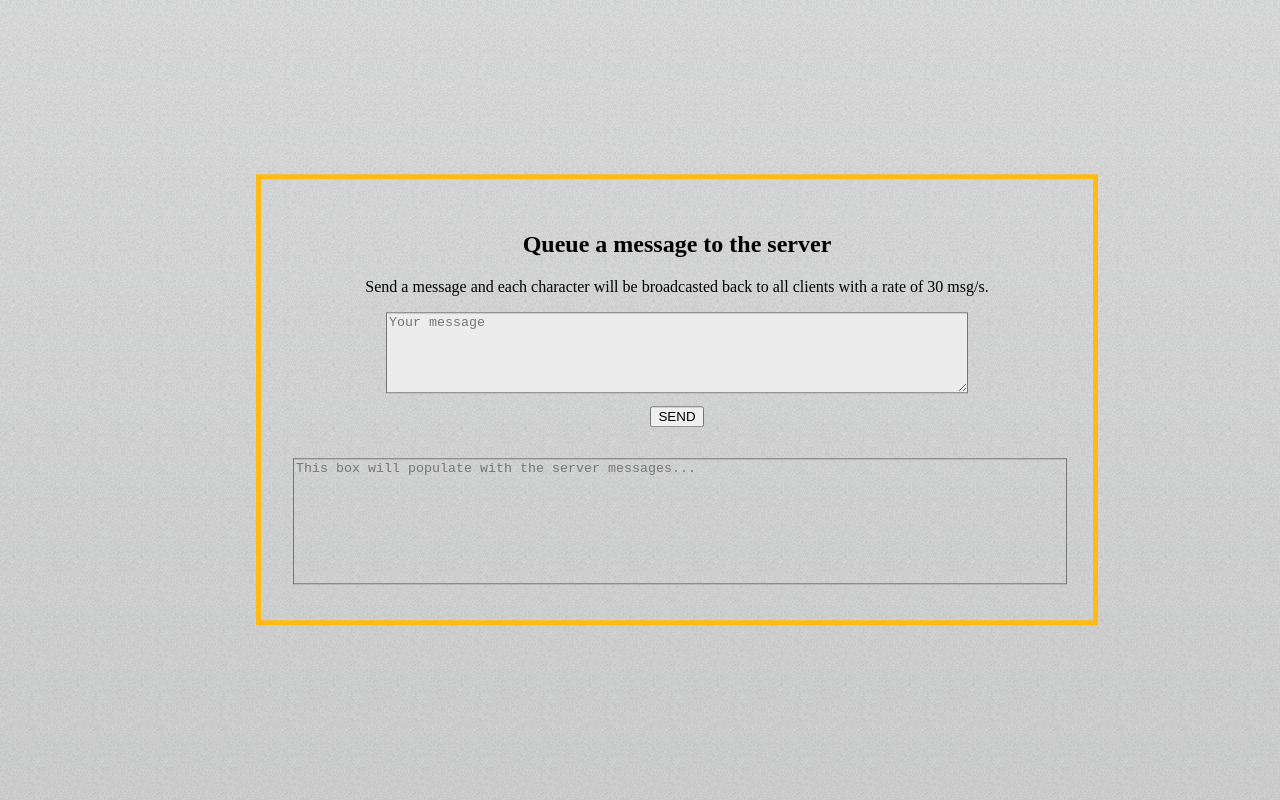
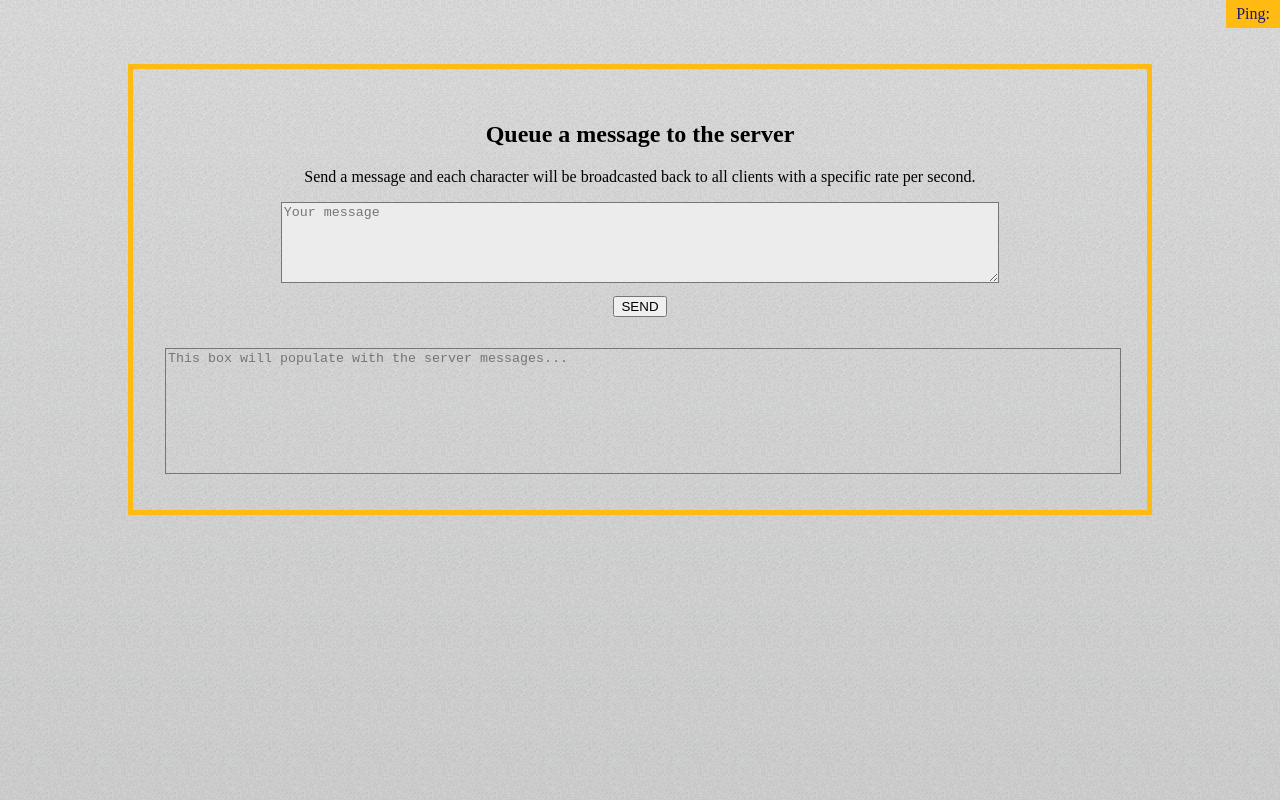
Before and after one commit to redar98/socketio-message-granulator, a website built with webpack: page src/client/html/index.html in a window 1280 px wide. Built offline with nearby package versions, Linux system fonts and the light colour scheme; no server answers.

Commit message:
add client ping counter

```diff
--- a/src/client/client.js
+++ b/src/client/client.js
@@ -6,25 +6,34 @@ const { MSG_TYPES } = require('../shared/constants');
 const serverUrl = 'http://192.168.1.180:3000'; // http(s) or wss server address
 const socket = io(serverUrl);
 
+const pingField = document.querySelector('#ping-counter>span');
 const messageSendButton = document.getElementById('send-button');
 const messageInput = document.getElementById('msg-input');
 const msgResponseBox = document.getElementById('msg-response-box');
 
+let pingRefreshTimer;
 let pingStartTime;
 
 socket.on(MSG_TYPES.CONNECT, onConnect);
 socket.on(MSG_TYPES.PONG, onPong);
 socket.on(MSG_TYPES.UPDATE, onUpdate);
+socket.on(MSG_TYPES.DISCONNECT, onDisconnect)
 messageSendButton.onclick = sendMessage;
 
 function onConnect() {
     console.log(`Client has connected with the server using id: ${socket.id}`);
-    ping();
+    pingRefreshTimer = setInterval(ping, 1_000);
+}
+
+function onDisconnect() {
+    console.log('Disconnected from the server.');
+    clearInterval(pingRefreshTimer);
+    setPingText('DISC');
 }
 
 function onPong() {
     let latency = Date.now() - pingStartTime;
-    console.log(`Round-Trip Time: ${latency} ms`);
+    setPingText(`${latency}ms`);
 }
 
 function onUpdate(charCodeArray) {
@@ -44,3 +53,7 @@ function ping() {
     pingStartTime = Date.now();
     socket.emit(MSG_TYPES.PING)
 }
+
+function setPingText(text) {
+    pingField.textContent = text;
+}
--- a/src/client/css/main.css
+++ b/src/client/css/main.css
@@ -3,21 +3,21 @@ html {
 }
 
 body {
-    height: inherit;
+    height: 100%;
     margin: 0;
 }
 
 #wrapper {
     margin: auto;
-    width: 60%;
+    width: 80%;
+    padding: 4em 2em;
+    min-width: 18em;
+    text-align: center;
+}
+
+#wrapper > header {
     border: 5px solid #FFBB11;
     padding: 2em;
-    min-width: 18em;
-    text-align: center;
-    position: absolute;
-    top: 50%;
-    left: 20%;
-    transform: translateY(-50%);
 }
 
 #wrapper button, #msg-input {
@@ -41,9 +41,19 @@ body {
 }
 
 #bg {
-    width: inherit;
-    height: inherit;
+    position: absolute;
+    width: 100%;
+    height: 100%;
     background-image: linear-gradient(to top, rgba(19, 21, 25, 0.2), rgba(19, 21, 25, 0.15)), url("../assets/overlay.png");
     background-size: auto, 256px 256px;
-    z-index: 2;
+    z-index: -2;
 }
+
+#ping-counter {
+    position:absolute;
+    top:0;
+    right:0;
+    padding: 5px 10px;
+    background: #FFBB11;
+    color: midnightblue;
+}
--- a/src/client/html/index.html
+++ b/src/client/html/index.html
@@ -12,10 +12,16 @@
 </head>
 
 <body>
+    <div id="ping-counter">
+        Ping: <span></span>
+    </div>
+
+    <div id="bg"></div>
+
     <div id="wrapper">
         <header>
             <h2>Queue a message to the server</h2>
-            <p>Send a message and each character will be broadcasted back to all clients with a rate of 30 msg/s.</p>
+            <p>Send a message and each character will be broadcasted back to all clients with a specific rate per second.</p>
             <div>
                 <textarea id="msg-input" rows="5" placeholder="Your message"></textarea>
                 <button id="send-button">SEND</button>
@@ -26,8 +32,6 @@
             </div>
         </header>
     </div>
-
-    <div id="bg"></div>
 </body>
 
 </html>
```
